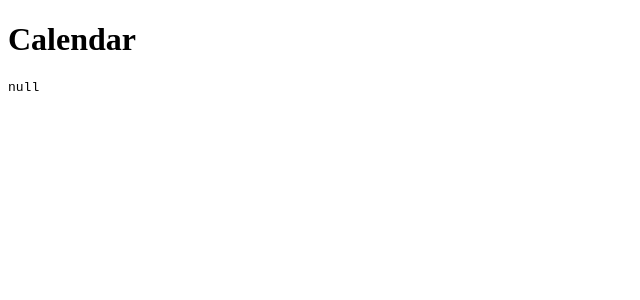
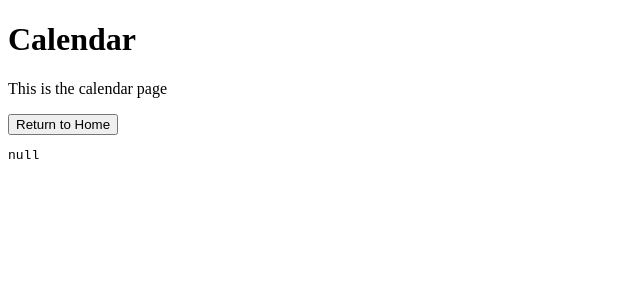
Before and after one commit to raananrglashofer/CalorieCalendar, a React (Vite) app in the folder frontend/: page /calendar in a window 1280 px wide. Shown: the top 300 px of the page, without its empty margins (0-640 px from the left). Built offline with nearby package versions, Linux system fonts and the light colour scheme; no server answers.

Commit message:
added returnToHome component 2/24 8:03pm

```diff
--- a/frontend/src/Pages/Calendar.jsx
+++ b/frontend/src/Pages/Calendar.jsx
@@ -1,5 +1,6 @@
 import React, { useEffect, useState } from "react";
 import apiService from "../services/apiService";
+import ReturnToHome from "../components/returnToHome";
 
 const Calendar = () => {
     const [user, setUser] = useState(null);
@@ -19,6 +20,8 @@ const Calendar = () => {
     return(
         <div>
             <h1>Calendar</h1>
+            <p>This is the calendar page</p>
+            <ReturnToHome />
             <pre>{JSON.stringify(user, null, 2)}</pre>
         </div>
     );
--- /dev/null
+++ b/frontend/src/components/ReturnToHome.jsx
@@ -0,0 +1,10 @@
+import React from "react";
+import { useNavigate } from "react-router-dom";
+
+const ReturnToHome = () => {
+    const navigate = useNavigate();
+    return (
+        <button onClick={() => navigate("/")}>Return to Home</button>
+    );
+}
+export default ReturnToHome;
```
